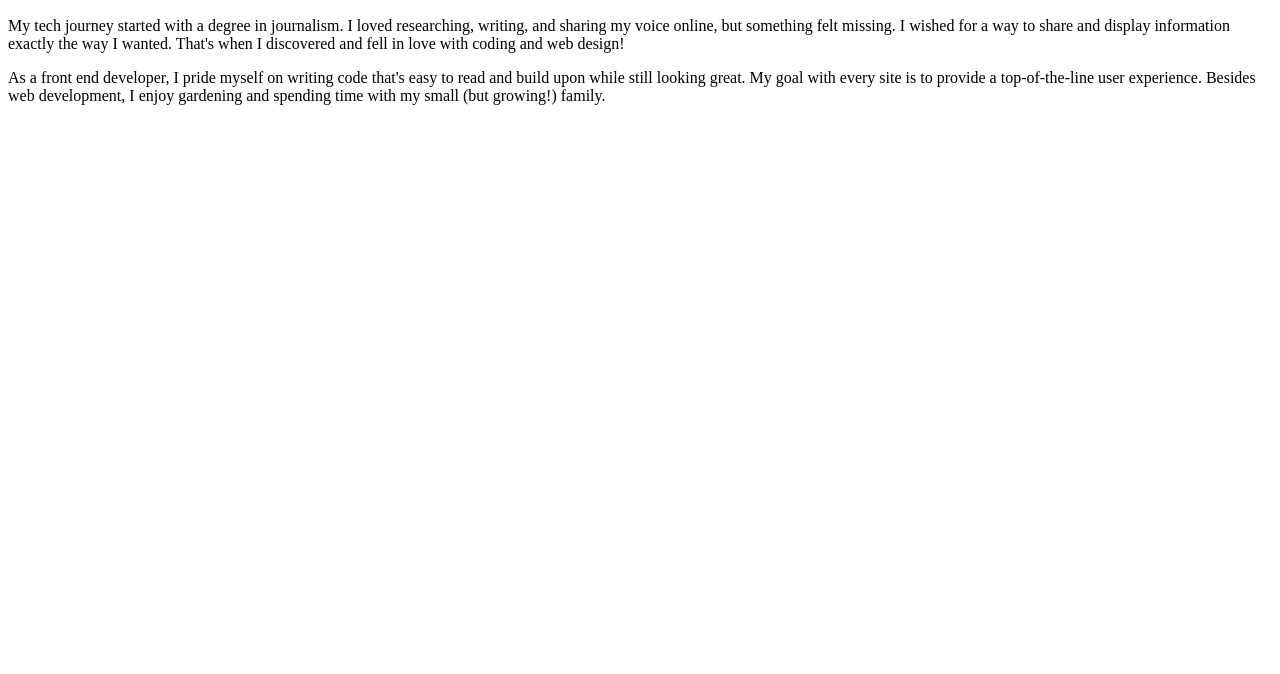
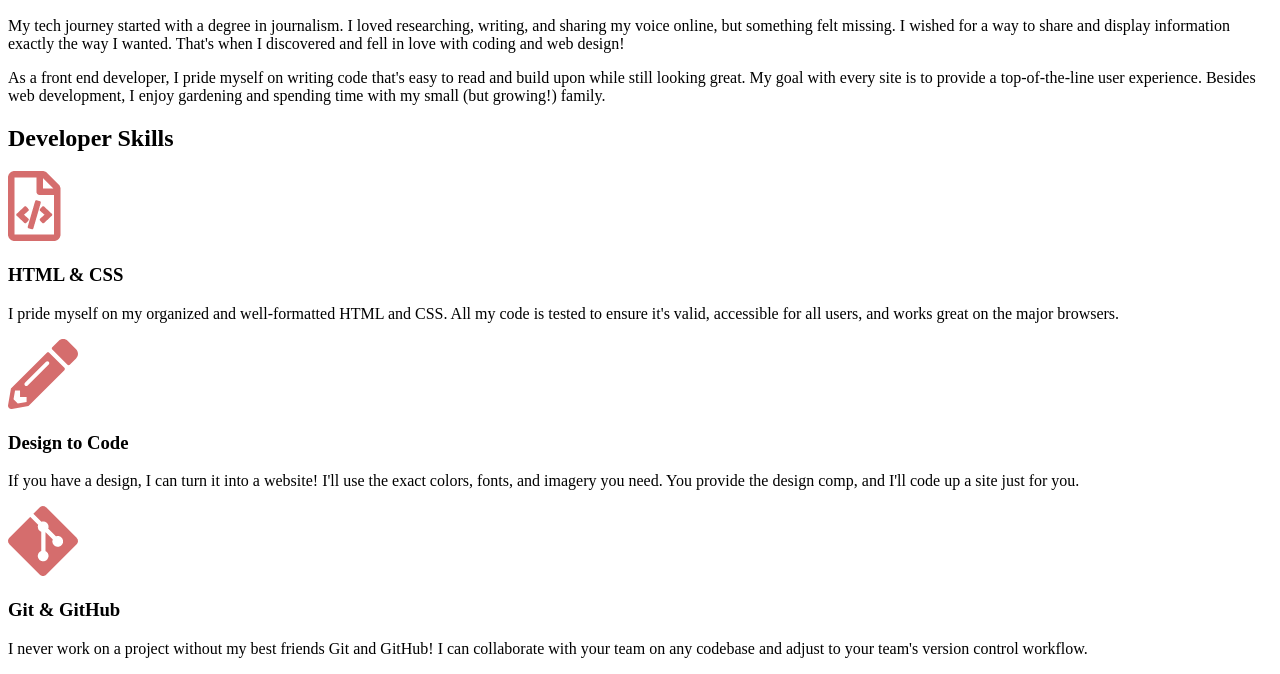
Before and after one commit to NicholeAMartin/jubilee-austen-2022, a plain HTML site: page index.html in a window 1280 px wide. Shown: the part 231-905 px from the top of the page. Before the commit the page ends 800 px from the top, so only its background shows below. Drawn offline with Linux system fonts and the light colour scheme.

Commit message:
Added content in the Developer Skills section

```diff
--- a/index.html
+++ b/index.html
@@ -30,7 +30,22 @@
         </section>
         <section id="skills">
             <div class="content-wrapper">
-
+                <h2>Developer Skills</h2>
+                <div class="skill-list">
+                    <img src="img/html-icon.png" alt="html icon">
+                    <h3>HTML & CSS</h3>
+                    <p>I pride myself on my organized and well-formatted HTML and CSS. All my code is tested to ensure it's valid, accessible for all users, and works great on the major browsers.</p>
+                </div>
+                <div class="skill-list">
+                    <img src="img/pencil-icon.png" alt="pencil icon">
+                    <h3>Design to Code</h3>
+                    <p>If you have a design, I can turn it into a website! I'll use the exact colors, fonts, and imagery you need. You provide the design comp, and I'll code up a site just for you.</p>
+                </div>
+                <div class="skill-list">
+                    <img src="img/git-icon.png" alt="pencil icon">
+                    <h3>Git & GitHub</h3>
+                    <p>I never work on a project without my best friends Git and GitHub! I can collaborate with your team on any codebase and adjust to your team's version control workflow.</p>
+                </div>
             </div>
         </section>
     </main>
```
